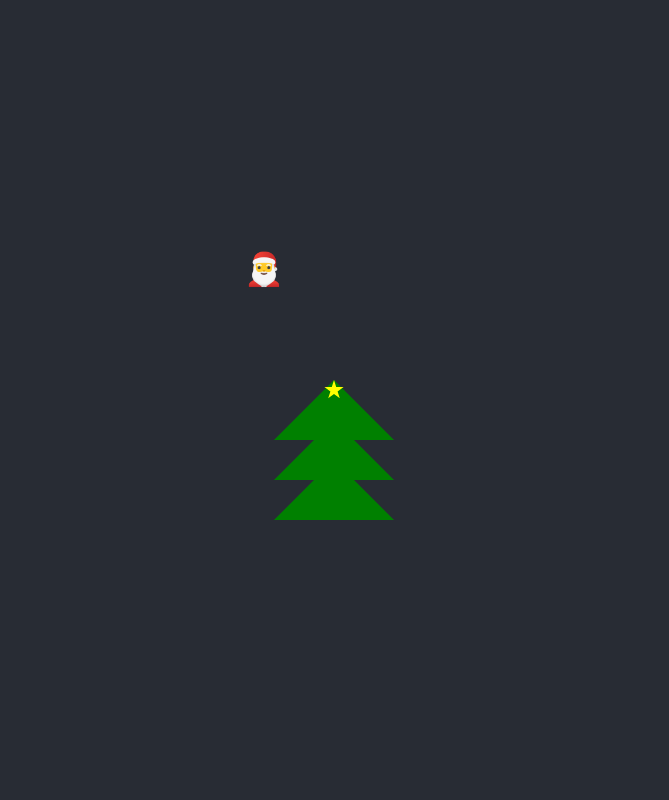
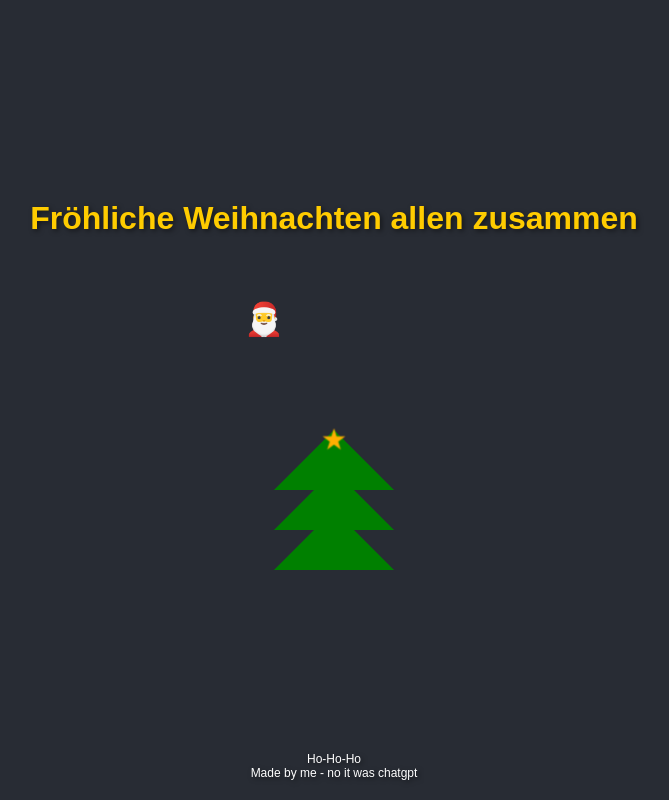
Before and after one commit to thenomadbeyond/funny-xmas, a Flask app: page / in a window 1280 px wide. Shown: the whole page, without its empty margins (306-975 px from the left). Run offline with Flask 3, Linux system fonts and the light colour scheme.

Commit message:
better xmas design

```diff
--- a/static/style.css
+++ b/static/style.css
@@ -3,6 +3,7 @@
     background-color: #282c34;
     color: #fff;
     display: flex;
+    flex-direction: column;
     justify-content: center;
     align-items: center;
     height: 100vh;
@@ -10,10 +11,28 @@
     font-family: 'Arial', sans-serif;
 }
 
+.header {
+    position: absolute;
+    top: 200px;
+    text-align: center;
+    z-index: 10;
+}
+
+.header h1 {
+    font-size: 2em;
+    color: #ffcc00;
+    text-shadow: 2px 2px 5px rgba(0, 0, 0, 0.5);
+    margin: 0;
+}
+
 .scene {
     position: relative;
     width: 200px;
     height: 300px;
+    display: flex;
+    justify-content: center;
+    align-items: flex-end;
+    margin-top: 100px;
 }
 
 .tree {
@@ -29,6 +48,18 @@
     background-color: yellow;
     clip-path: polygon(50% 0%, 61% 35%, 98% 35%, 68% 57%, 79% 91%, 50% 70%, 21% 91%, 32% 57%, 2% 35%, 39% 35%);
     margin: 0 auto;
+    animation: blink 1s infinite alternate;
+}
+
+@keyframes blink {
+    0% {
+        background-color: yellow;
+        transform: scale(1);
+    }
+    100% {
+        background-color: orange;
+        transform: scale(1.2);
+    }
 }
 
 .layers .layer {
@@ -51,3 +82,18 @@
     0% { left: -50px; }
     100% { left: 250px; }
 }
+
+.footer {
+    position: absolute;
+    bottom: 20px;
+    text-align: center;
+    width: 100%;
+    z-index: 10;
+}
+
+.footer p {
+    font-size: 12px;
+    color: white;
+    margin: 0;
+    text-shadow: 2px 2px 5px rgba(0, 0, 0, 0.5);
+}
--- a/templates/index.html
+++ b/templates/index.html
@@ -7,6 +7,10 @@
     <link rel="stylesheet" href="{{ url_for('static', filename='style.css') }}">
 </head>
 <body>
+    <div class="header">
+        <h1>Fröhliche Weihnachten allen zusammen</h1>
+    </div>
+
     <div class="scene">
         <div class="tree">
             <div class="star"></div>
@@ -20,6 +24,11 @@
             🎅
         </div>
     </div>
+
+    <div class="footer">
+        <p>Ho-Ho-Ho <br>Made by me - no it was chatgpt</p>
+    </div>
+
     <script src="{{ url_for('static', filename='tree_animation.js') }}"></script>
 </body>
 </html>
```
Also changed, not shown: README.md, 1 other file.
